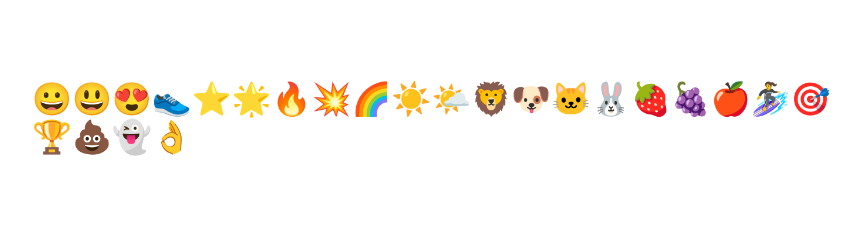
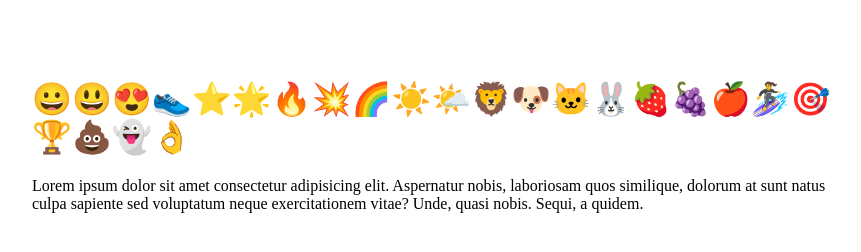
Before and after one commit to iGuntur/app-test, a website: page index.html in a window 1280 px wide. Shown: the whole page, without its empty margins (208-1069 px from the left). Drawn offline with Linux system fonts and the light colour scheme.

Commit message:
testing with "lorem ipsum"

```diff
--- a/index.html
+++ b/index.html
@@ -16,6 +16,9 @@
 <body>
 	<main>
 		<h1>😀😃😍👟⭐🌟🔥💥🌈☀️🌤️🦁🐶🐱🐰🍓🍇🍎🏄‍♀️🎯🏆💩👻👌</h1>
+		<p>
+			Lorem ipsum dolor sit amet consectetur adipisicing elit. Aspernatur nobis, laboriosam quos similique, dolorum at sunt natus culpa sapiente sed voluptatum neque exercitationem vitae? Unde, quasi nobis. Sequi, a quidem.
+		</p>
 	</main>
 </body>
 </html>
```
